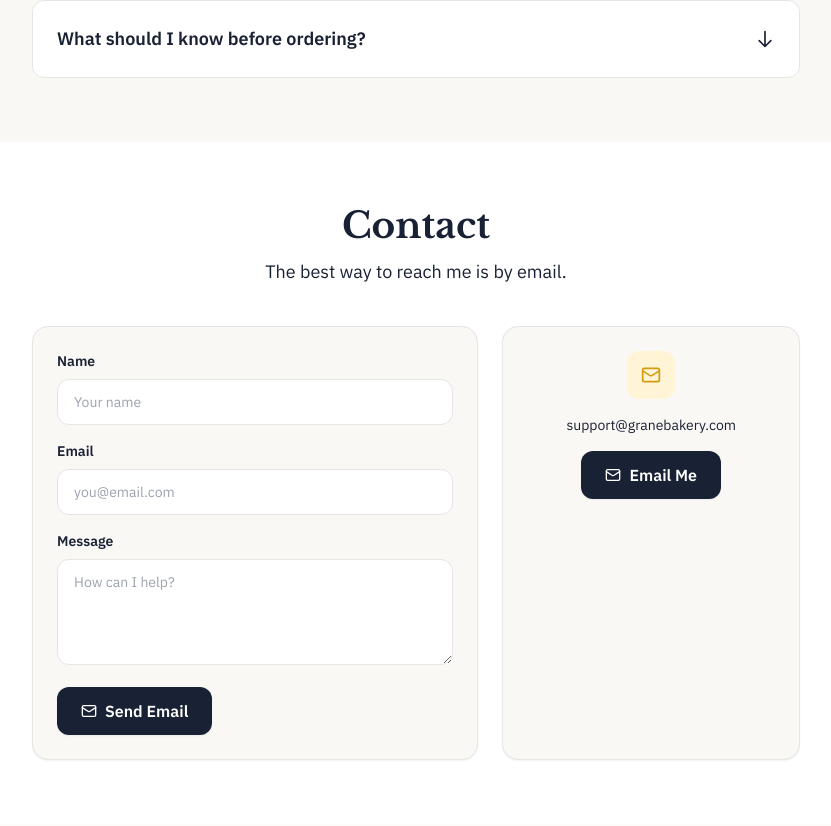
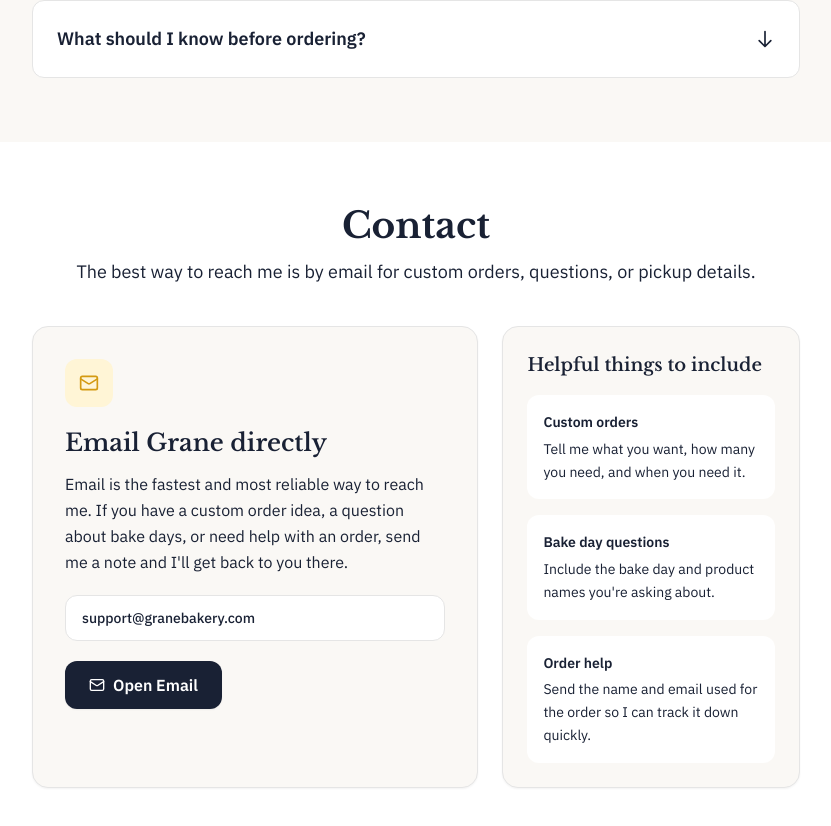
Before and after one commit to danerjenkins/grane-frontend, a React (Vite) app: page /about in a window 1280 px wide. Shown: the part 2770-3596 px from the top of the page, without its empty margins (224-1055 px from the left). Built offline with nearby package versions, Linux system fonts and the light colour scheme; no server answers.

Commit message:
style: update contact section in About component for clarity and improved user guidance

```diff
--- a/src/pages/About.tsx
+++ b/src/pages/About.tsx
@@ -353,73 +353,49 @@ export default function About() {
         <div className="mx-auto max-w-3xl">
           <div className="text-center mb-10">
             <h2 className="text-4xl font-bold mb-3">Contact</h2>
-            <p className="text-lg text-secondary">The best way to reach me is by email.</p>
+            <p className="text-lg text-secondary">
+              The best way to reach me is by email for custom orders, questions, or pickup details.
+            </p>
           </div>
 
           <div className="grid gap-6 md:grid-cols-[1.2fr_0.8fr]">
-            <form
-              className="rounded-2xl border border-neutral-200 bg-muted p-6 shadow-sm"
-              action="mailto:support@granebakery.com"
-              method="post"
-              encType="text/plain"
-            >
-              <div className="space-y-4">
-                <div>
-                  <label htmlFor="name" className="block text-sm font-semibold text-text">
-                    Name
-                  </label>
-                  <input
-                    id="name"
-                    name="name"
-                    type="text"
-                    className="mt-2 w-full rounded-xl border border-neutral-200 bg-surface px-4 py-3 text-sm focus:outline-none focus:ring-2 focus:ring-brand-strong"
-                    placeholder="Your name"
-                  />
-                </div>
-                <div>
-                  <label htmlFor="email" className="block text-sm font-semibold text-text">
-                    Email
-                  </label>
-                  <input
-                    id="email"
-                    name="email"
-                    type="email"
-                    className="mt-2 w-full rounded-xl border border-neutral-200 bg-surface px-4 py-3 text-sm focus:outline-none focus:ring-2 focus:ring-brand-strong"
-                    placeholder="you@email.com"
-                  />
-                </div>
-                <div>
-                  <label htmlFor="message" className="block text-sm font-semibold text-text">
-                    Message
-                  </label>
-                  <textarea
-                    id="message"
-                    name="message"
-                    rows={4}
-                    className="mt-2 w-full rounded-xl border border-neutral-200 bg-surface px-4 py-3 text-sm focus:outline-none focus:ring-2 focus:ring-brand-strong"
-                    placeholder="How can I help?"
-                  />
-                </div>
-                <button
-                  type="submit"
-                  className="inline-flex items-center justify-center gap-2 rounded-xl bg-text px-6 py-3 text-base font-semibold text-white shadow-sm transition hover:bg-text/90 focus-visible:outline focus-visible:outline-2 focus-visible:outline-offset-2 focus-visible:outline-brand-strong"
-                >
-                  <Mail className="h-4 w-4" /> Send Email
-                </button>
-              </div>
-            </form>
-
-            <div className="rounded-2xl border border-neutral-200 bg-muted p-6 shadow-sm text-center">
-              <div className="mx-auto mb-4 flex h-12 w-12 items-center justify-center rounded-xl bg-brand-soft text-brand-strong">
+            <div className="rounded-2xl border border-neutral-200 bg-muted p-8 shadow-sm">
+              <div className="mb-5 flex h-12 w-12 items-center justify-center rounded-xl bg-brand-soft text-brand-strong">
                 <Mail className="h-5 w-5" />
               </div>
-              <p className="text-sm text-secondary mb-4">support@granebakery.com</p>
+              <h3 className="text-2xl font-semibold mb-3">Email Grane directly</h3>
+              <p className="text-secondary leading-relaxed mb-5">
+                Email is the fastest and most reliable way to reach me. If you have a custom order
+                idea, a question about bake days, or need help with an order, send me a note and
+                I&apos;ll get back to you there.
+              </p>
+              <div className="rounded-xl border border-neutral-200 bg-surface px-4 py-3 text-sm font-medium text-text mb-5">
+                support@granebakery.com
+              </div>
               <a
                 href="mailto:support@granebakery.com"
                 className="inline-flex items-center justify-center gap-2 rounded-xl bg-text px-6 py-3 text-base font-semibold text-white shadow-sm transition hover:bg-text/90"
               >
-                <Mail className="h-4 w-4" /> Email Me
+                <Mail className="h-4 w-4" /> Open Email
               </a>
+            </div>
+
+            <div className="rounded-2xl border border-neutral-200 bg-muted p-6 shadow-sm">
+              <h3 className="text-lg font-semibold mb-4">Helpful things to include</h3>
+              <div className="space-y-4 text-sm text-secondary leading-relaxed">
+                <div className="rounded-xl bg-surface p-4">
+                  <p className="font-semibold text-text mb-1">Custom orders</p>
+                  <p>Tell me what you want, how many you need, and when you need it.</p>
+                </div>
+                <div className="rounded-xl bg-surface p-4">
+                  <p className="font-semibold text-text mb-1">Bake day questions</p>
+                  <p>Include the bake day and product names you&apos;re asking about.</p>
+                </div>
+                <div className="rounded-xl bg-surface p-4">
+                  <p className="font-semibold text-text mb-1">Order help</p>
+                  <p>Send the name and email used for the order so I can track it down quickly.</p>
+                </div>
+              </div>
             </div>
           </div>
         </div>
```
